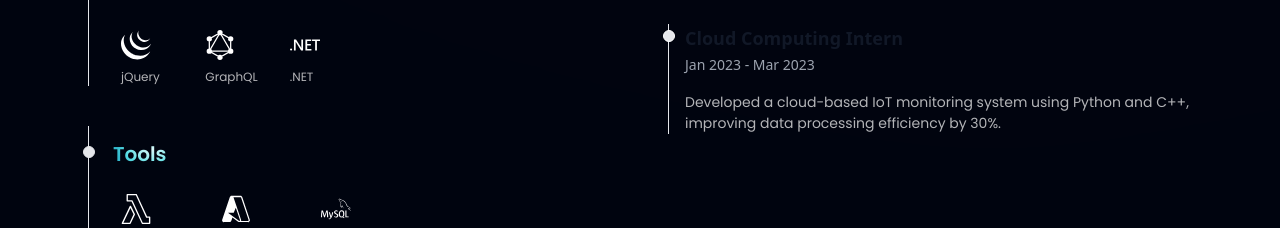
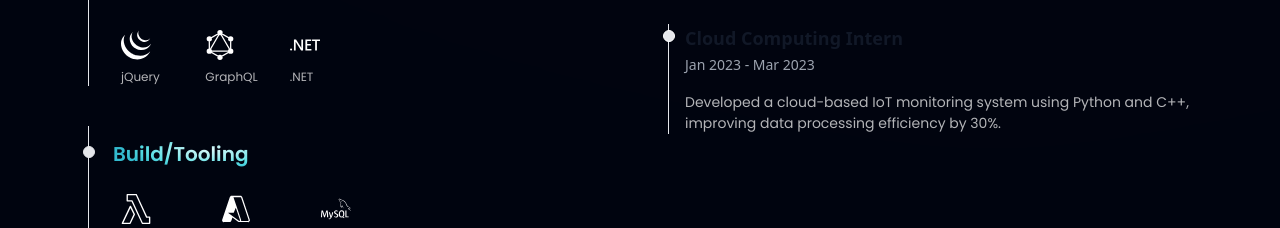
Before and after one commit to Mandeep-Khatri/my-new-portfolio, a React (Vite) app: page / in a window 1280 px wide. Shown: the part 1460-1688 px from the top of the page. Built offline with nearby package versions, Linux system fonts and the light colour scheme.

Commit message:
Rename Tools section to Build/Tooling

```diff
--- a/src/constants/index.js
+++ b/src/constants/index.js
@@ -256,7 +256,7 @@ export const skills = [
     ],
   },
   {
-    title: "Tools",
+    title: "Build/Tooling",
     items: [
       {
         id: "t-1",
```
